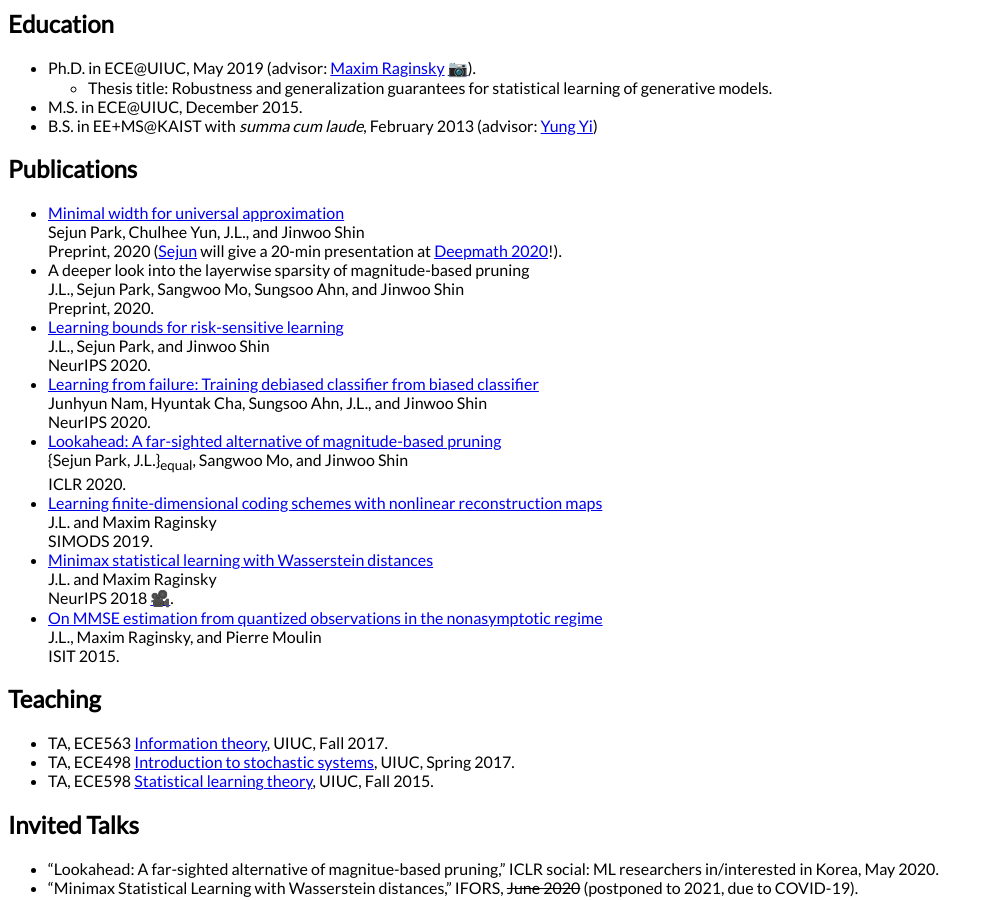
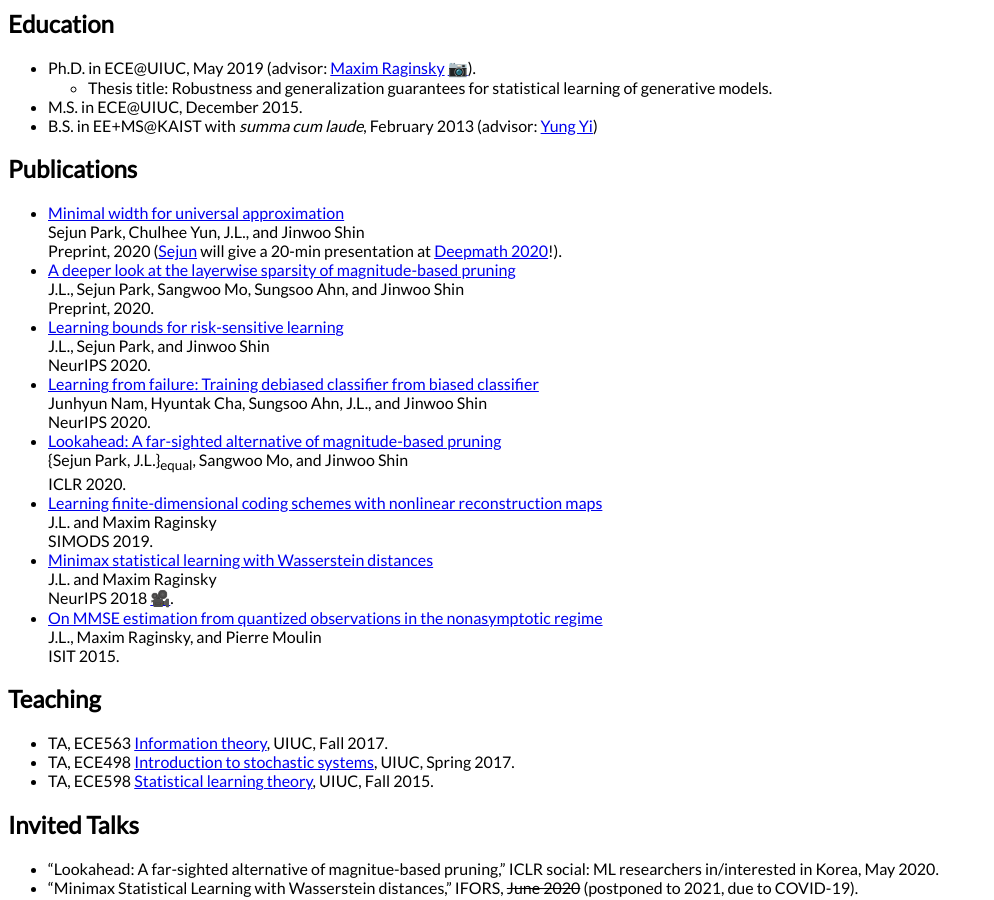
Before and after one commit to jaeho-lee/jaeho-lee.github.io, a Jekyll site: the page built from index.md, in a window 1280 px wide and 900 px high, scrolled down 513 px. Shown: the whole window, without its empty margins (0-994 px from the left). Built offline with Jekyll 4.4.1, drawn with Linux system fonts in a browser that asks for light colours; emoji names are drawn with the system emoji font.

Commit message:
Update index.md

```diff
--- a/index.md
+++ b/index.md
@@ -24,7 +24,7 @@ I like to ponder upon how operational constraints (e.g., robustness, fairness, r
 * [Minimal width for universal approximation](https://arxiv.org/abs/2006.08859)
 Sejun Park, Chulhee Yun, J.L., and Jinwoo Shin
 Preprint, 2020 ([Sejun](https://sites.google.com/site/sejunparksite/) will give a 20-min presentation at [Deepmath 2020](https://deepmath-conference.com)!).
-* A deeper look into the layerwise sparsity of magnitude-based pruning
+* [A deeper look at the layerwise sparsity of magnitude-based pruning](https://arxiv.org/abs/2010.07611)
 J.L., Sejun Park, Sangwoo Mo, Sungsoo Ahn, and Jinwoo Shin
 Preprint, 2020.
 * [Learning bounds for risk-sensitive learning](https://arxiv.org/abs/2006.08138)
```
